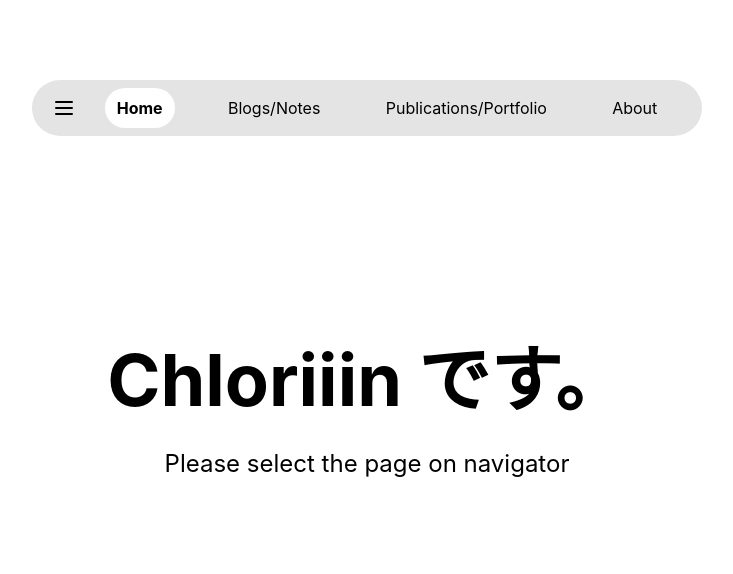
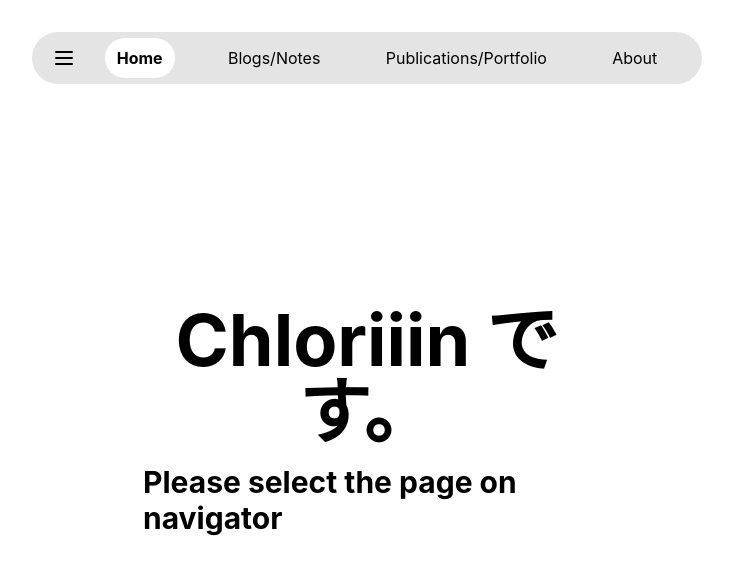
Before and after one commit to Chloriiin/zzzzzachye.github.io, a Next.js app: page / in a window 1280 px wide. Shown: the top 574 px of the page, without its empty margins (273-1006 px from the left). Built offline with nearby package versions, Linux system fonts and the light colour scheme.

Commit message:
Updated navbar to be fixed at top, reduced height to 52px, adjusted subtitle formatting

```diff
--- a/src/app/about/page.tsx
+++ b/src/app/about/page.tsx
@@ -2,7 +2,7 @@ import Navbar from '../../components/Navbar';
 
 export default function About() {
   return (
-    <main className="flex min-h-screen flex-col items-center px-4 pt-16 pb-24">
+    <main className="flex min-h-screen flex-col items-center px-4 pt-28 pb-24">
       <div className="w-full max-w-4xl">
         <Navbar />
 
--- a/src/app/blogs/page.tsx
+++ b/src/app/blogs/page.tsx
@@ -2,7 +2,7 @@ import Navbar from '../../components/Navbar';
 
 export default function Blogs() {
   return (
-    <main className="flex min-h-screen flex-col items-center px-4 pt-16 pb-24">
+    <main className="flex min-h-screen flex-col items-center px-4 pt-28 pb-24">
       <div className="w-full max-w-4xl">
         <Navbar />
 
--- a/src/app/page.tsx
+++ b/src/app/page.tsx
@@ -3,17 +3,19 @@ import Navbar from '../components/Navbar';
 
 export default function Home() {
   return (
-    <main className="flex min-h-screen flex-col items-center px-4 pt-16 pb-24">
+    <main className="flex min-h-screen flex-col items-center px-4 pt-28 pb-24">
       <div className="w-full max-w-4xl">
         <Navbar />
 
         <div className="flex flex-col items-center justify-center mt-32 md:mt-48">
-          <h1 className="text-5xl md:text-7xl font-bold mb-8 text-center">
-            Chloriiin<span className="ml-2 md:ml-4">です。</span>
-          </h1>
-          <p className="text-xl md:text-2xl text-center">
-            Please select the page on navigator
-          </p>
+          <div className="w-full max-w-md mx-auto">
+            <h1 className="text-5xl md:text-7xl font-bold mb-4 text-center">
+              Chloriiin<span className="ml-2 md:ml-4">です。</span>
+            </h1>
+            <p className="text-xl md:text-3xl font-bold text-left">
+              Please select the page on navigator
+            </p>
+          </div>
         </div>
       </div>
     </main>
--- a/src/app/publications/page.tsx
+++ b/src/app/publications/page.tsx
@@ -2,7 +2,7 @@ import Navbar from '../../components/Navbar';
 
 export default function Publications() {
   return (
-    <main className="flex min-h-screen flex-col items-center px-4 pt-16 pb-24">
+    <main className="flex min-h-screen flex-col items-center px-4 pt-28 pb-24">
       <div className="w-full max-w-4xl">
         <Navbar />
 
--- a/src/components/Navbar.tsx
+++ b/src/components/Navbar.tsx
@@ -15,8 +15,8 @@ export default function Navbar() {
   };
 
   return (
-    <nav className="w-full flex justify-center py-4">
-      <div className="w-[670px] h-[56px] flex items-center justify-between bg-[#E4E4E4] rounded-full px-3">
+    <nav className="w-full flex justify-center fixed top-8 left-0 right-0 z-50">
+      <div className="w-[670px] h-[52px] flex items-center justify-between bg-[#E4E4E4] rounded-full px-3">
         <button
           className="flex items-center justify-center p-2"
           onClick={() => setIsMobileMenuOpen(!isMobileMenuOpen)}
@@ -42,7 +42,7 @@ export default function Navbar() {
       </div>
 
       {isMobileMenuOpen && (
-        <div className="mt-2 bg-[#E4E4E4] rounded-lg p-4 md:hidden">
+        <div className="absolute top-full left-1/2 transform -translate-x-1/2 mt-2 bg-[#E4E4E4] rounded-lg p-4 md:hidden w-[670px]">
           <Link href="/" className={`block py-2 font-sfpro ${isActive('/') ? 'font-bold' : 'font-normal'}`}>Home</Link>
           <Link href="/blogs" className={`block py-2 font-sfpro ${isActive('/blogs') ? 'font-bold' : 'font-normal'}`}>Blogs/Notes</Link>
           <Link href="/publications" className={`block py-2 font-sfpro ${isActive('/publications') ? 'font-bold' : 'font-normal'}`}>Publications/Portfolio</Link>
```
